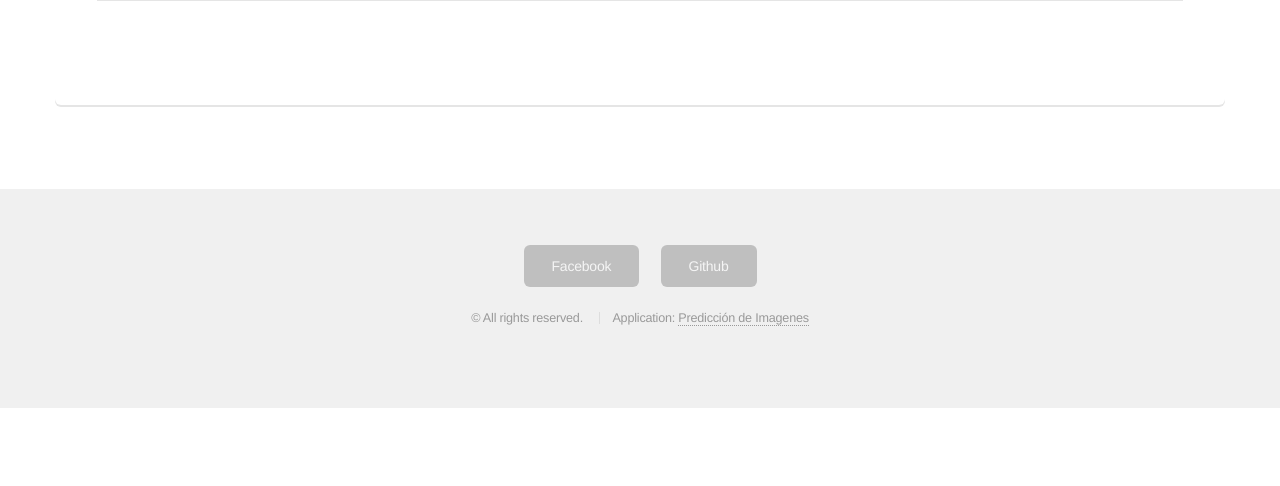
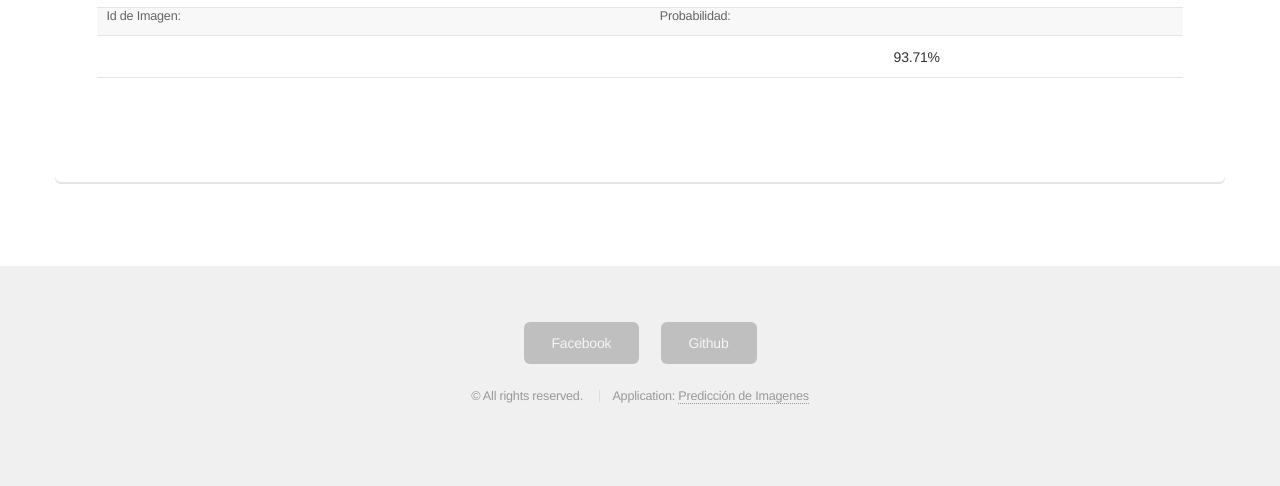
Before and after one commit to Jonnathan-Matute/Proyecto_PrediccionImagenes, a Django app: page / in a window 1280 px wide. Shown: the part 1079-1565 px from the top of the page. Before the commit the page ends 1487 px from the top, so only its background shows below. Run offline with Django 3.2, Linux system fonts and the light colour scheme; parts of the project's set-up code (start-up, migrations or seed data) failed here and were passed over; some libraries are stand-ins or nearby versions.

Commit message:
Ajuste Finales
Ajuste Finales
- css
- pro

```diff
--- a/firstApp/views.py
+++ b/firstApp/views.py
@@ -2,7 +2,6 @@ from django.shortcuts import render
 # Create your views here.
 
 from django.core.files.storage import FileSystemStorage
-
 from keras.models import load_model
 from keras.preprocessing import image
 import tensorflow as tf
@@ -51,7 +50,10 @@ def predictImage(request):
     predictedLabel=labelInfo[str(np.argmax(predi[0]))]
 
     context={'filePathName':filePathName,'predictedLabel':predictedLabel[1]}
+
     return render(request,'index.html',context)
+
+
 
 def viewDataBase(request):
     import os
--- a/template/index.html
+++ b/template/index.html
@@ -10,6 +10,7 @@
 <form method="post" enctype="multipart/form-data" action="predictImage">
 
     {% csrf_token %}
+
     <label for="fname"></label>Cargue el archivo de imagen aquí:</label><br><br>
     <center>
         <input name="filePath" type="file"><br><br>
@@ -17,11 +18,43 @@
     <input type="submit" value="Submit"><br><br>
 
     <h2>La clasificación de la imagen es: {{predictedLabel}}</h2>
+
     <table>
         <tr>
-            <td> <img width="400" height="400" src={{filePathName}} alt='imagename'></td>
+            <th>Imagen:</th>
+        </tr>
+        <tr>
+            <td><img width="350" height="350" src={{filePathName}} alt='imagename'></td>
+
+        </tr>
+
+    </table>
+
+    <table>
+        <tr>
+
+            <th>Id de Imagen:</th>
+
+            <th>Probabilidad:</th>
+
+        </tr>
+
+        <tr>
+
             <td>{{filePathName}}</td>
+
+            <td>
+                <script>
+                    var max = 95;
+                    var min = 60;
+                    var range = max - min + 1;
+                    var por = Math.round(((Math.random() * range) + min) * 100)/100;
+                    document.write(por + "%")
+                </script>
+            </td>
+
         </tr>
+
     </table>
 </form>
 <br>
```
Also changed, not shown: requirements.txt (+10 -1 lines), template/viewDB.html (+12 -2 lines), ImagenesPrueba/AnimalOne.jfif (added), ImagenesPrueba/Balon2.png (added), ImagenesPrueba/Balon3.png (added), ImagenesPrueba/CarTwo.jpg (added), ImagenesPrueba/images.jfif (added), media/futbol2_0490.jpg (deleted), media/futbol2_2518.jpg (deleted).
